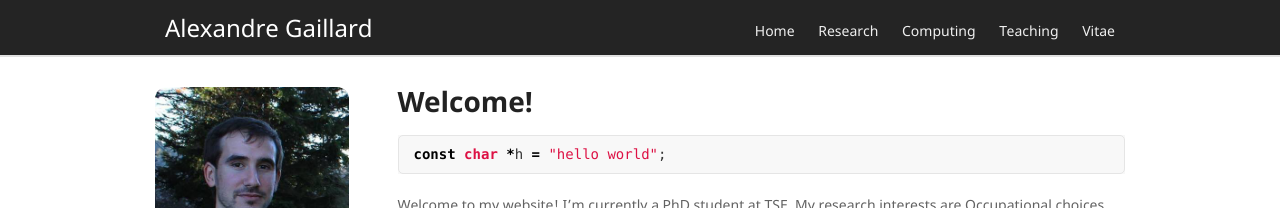
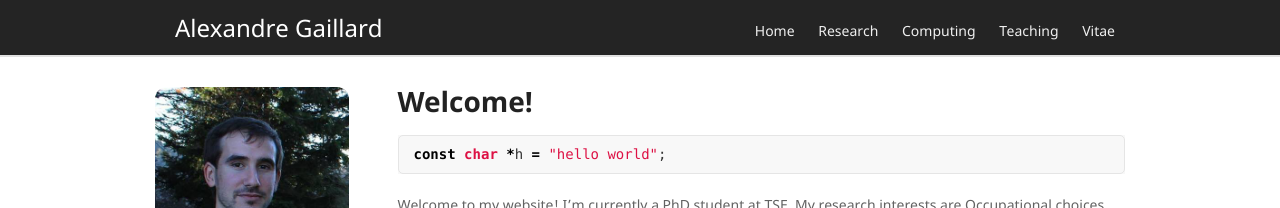
Before and after one commit to AGaillardTSE/AGaillardTSE.github.io, a Jekyll site: the page built from index.md, in a window 1280 px wide. Shown: the top 208 px of the page. Built offline with Jekyll 4.4.1, drawn with Linux system fonts in a browser that asks for light colours; our own code applies the rules of GitHub Pages for plain Markdown files.

Commit message:
Update jekyll-theme-minimal.scss

```diff
--- a/_sass/jekyll-theme-minimal.scss
+++ b/_sass/jekyll-theme-minimal.scss
@@ -11,7 +11,7 @@
 
 .title_alex {
   /*margin-top: 10px;*/
-  padding-left: 10px;
+  padding-left: 20px;
   float:left;
 }
 
@@ -250,7 +250,7 @@
   div.wrapper {
     width:100%;
     margin:0;
-    padding:5px;
+    padding:0px;
   }
 
   header, section, footer {
@@ -269,7 +269,11 @@
     /*border:1px solid #e5e5e5;*/
     border-width:1px 0;
     /*padding:20px 0;
-    margin:0 0 20px;*/
+    margin:0 0 20px;
+        width: 75%;*/
+    float: none;
+    padding-bottom: 20px;
+    padding: 5px;
   }
 
   header a small {
```
